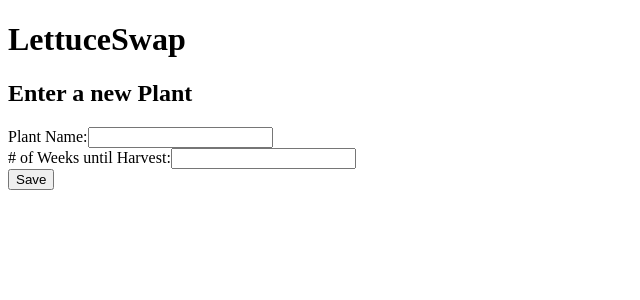
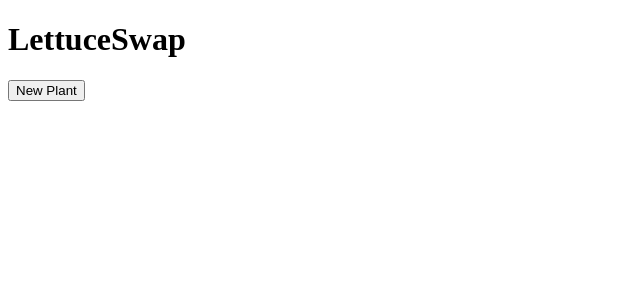
Before and after one commit to burneverything1/LettuceSwap, a React (Create React App) app: page / in a window 1280 px wide. Shown: the top 300 px of the page, without its empty margins (0-640 px from the left). Built offline with nearby package versions, Linux system fonts and the light colour scheme.

Commit message:
togglable component

```diff
--- a/src/App.js
+++ b/src/App.js
@@ -1,11 +1,13 @@
-import React, { useState, useEffect } from 'react'
+import React, { useState, useEffect, useRef } from 'react'
 import PlantForm from './components/PlantForm'
+import Togglable from './components/Togglable'
 
 import plantService from './services/plants'
 
 const App = () => {
 
   const createPlant = async (plantObject) => {
+    plantFormRef.current.toggleVisibility()
     try {
       const savedPlant = await plantService.create(plantObject)
       // do something with plant
@@ -14,10 +16,14 @@ const App = () => {
     }
   }
 
+  const plantFormRef = useRef()
+
   return (
     <div>
       <h1>LettuceSwap</h1>
-      <PlantForm createPlant={createPlant}/>
+      <Togglable buttonLabel='New Plant' ref={plantFormRef}>
+        <PlantForm createPlant={createPlant}/>
+      </Togglable>
     </div>
   )
 }
--- /dev/null
+++ b/src/components/Togglable.js
@@ -0,0 +1,33 @@
+import React, { useState, useImperativeHandle } from 'react'
+
+const Togglable = React.forwardRef((props, ref) => {
+    const [visible, setVisible] = useState(false)
+
+    const hideWhenVisible = { display: visible ? 'none' : '' }
+    const showWhenVisible = { display: visible ? '' : 'none' }
+
+    const toggleVisibility = () => {
+        setVisible(!visible)
+    }
+
+    useImperativeHandle(ref, () => {
+        // make toggle available outside component
+        return {
+            toggleVisibility
+        }
+    })
+
+    return (
+        <div>
+            <div style={hideWhenVisible}>
+                <button onClick={toggleVisibility}>{props.buttonLabel}</button>
+            </div>
+            <div style={showWhenVisible}>
+                {props.children}
+                <button onClick={toggleVisibility}>cancel</button>
+            </div>
+        </div>
+    )
+})
+
+export default Togglable
```
